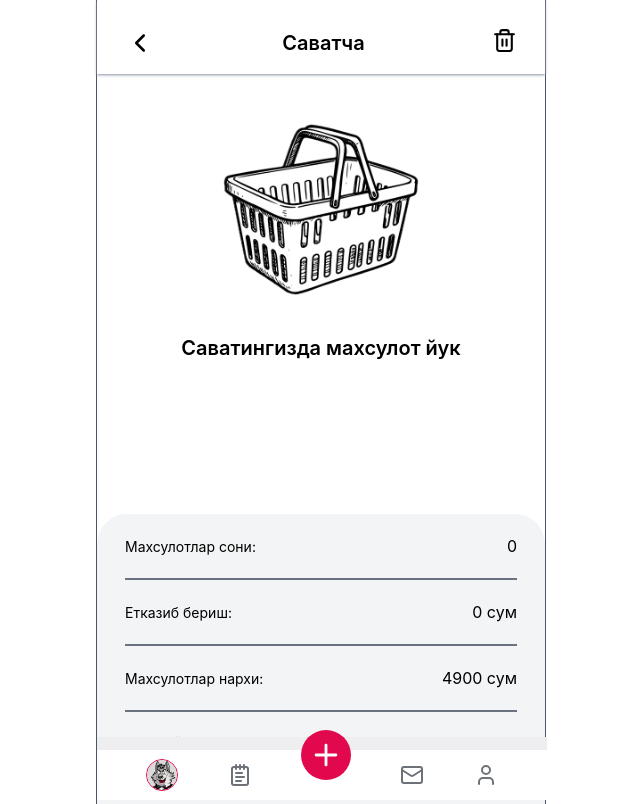
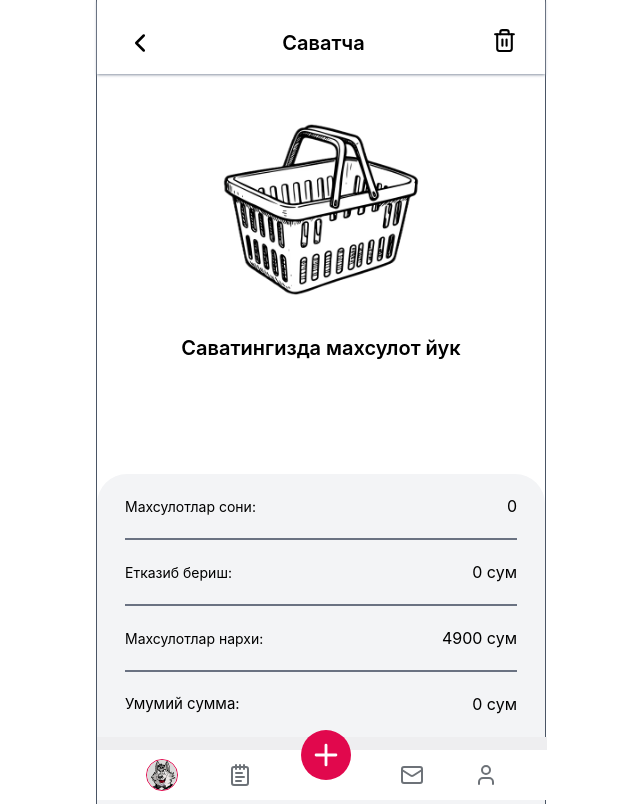
Before and after one commit to nuraziz07/Bazar, a React (Vite) app: page /basket in a window 1280 px wide. Shown: the whole page, without its empty margins (319-959 px from the left). Built offline with nearby package versions, Linux system fonts and the light colour scheme.

Commit message:
fix: stable package versions

```diff
--- a/src/pages/Basket/basket.jsx
+++ b/src/pages/Basket/basket.jsx
@@ -23,11 +23,11 @@ const Basket = () => {
                 <Trash size={25} onClick={() => dispatch({ type: 'reset' })} />
             </div>
 
-            <div className={'block h-[55vh] overflow-scroll px-10 pt-6'}>
+            <div className={'block h-[50vh] overflow-scroll px-10 pt-6'}>
                 <BasketItem />
             </div>
 
-            <div className={'rounded-t-[30px] bg-gray-100 px-7'}>
+            <div className={'rounded-t-[30px] bg-gray-100 px-7 '}>
                 <div
                     className={
                         'flex py-5 border-b-[2px] border-gray-500 items-center justify-between'
@@ -59,7 +59,7 @@ const Basket = () => {
                     </h4>
                 </div>
 
-                <div className={'flex pt-5 pb-12 items-center justify-between'}>
+                <div className={'flex pt-5 pb-22 items-center justify-between'}>
                     <h1 className={'text-[15px]'}>Умумий сумма:</h1>
                     <h4>
                         {priceOverall} <span>сум</span>
```
